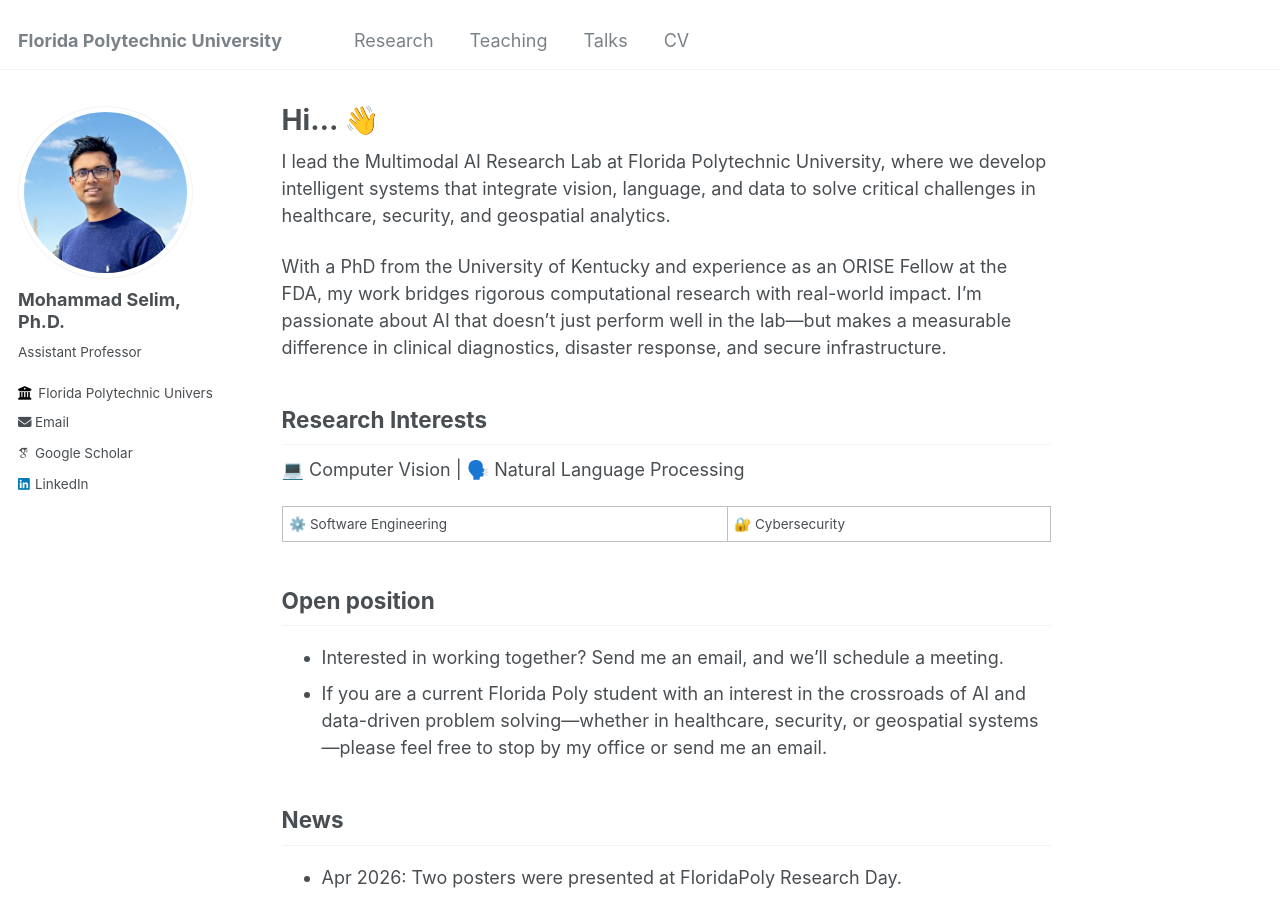
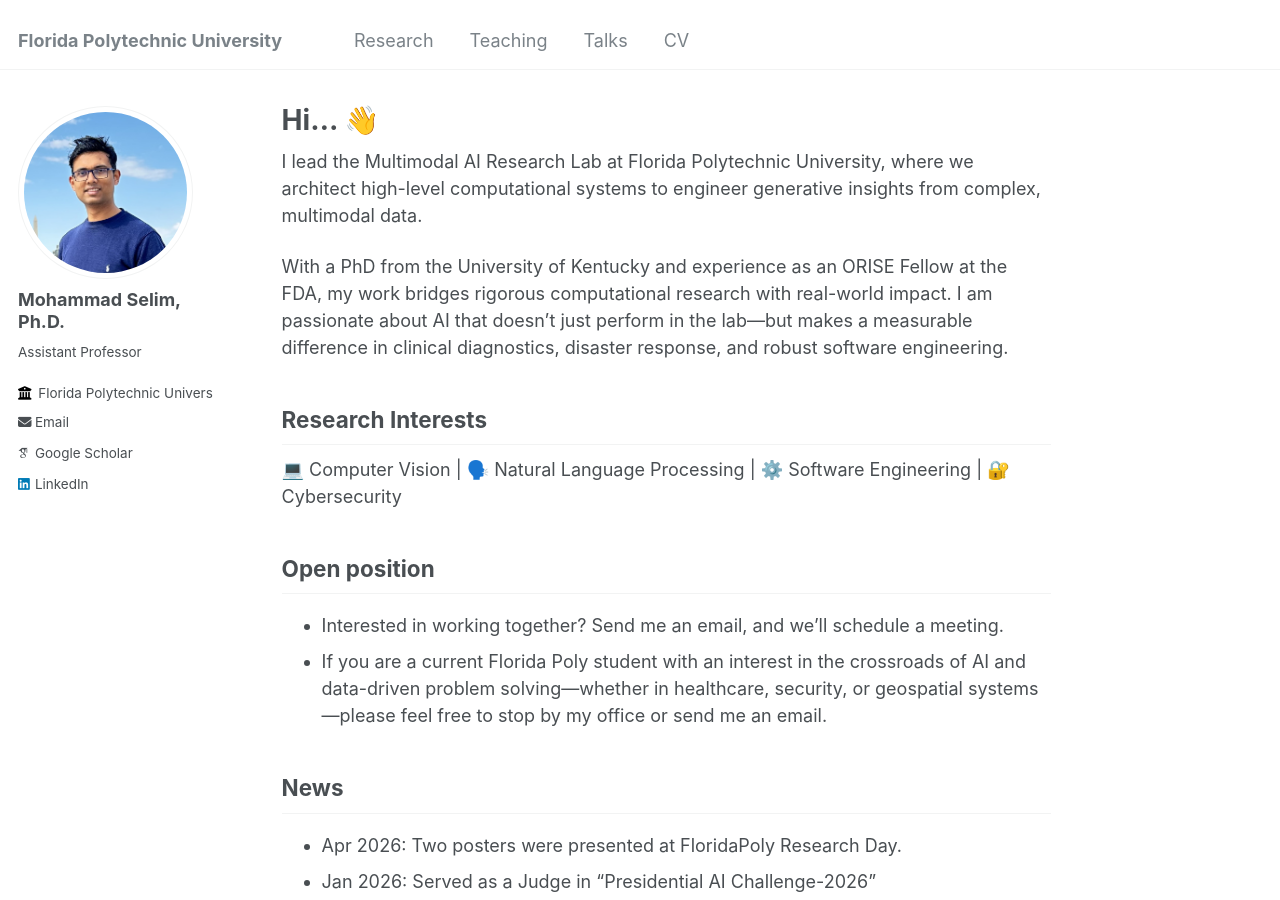
Before and after one commit to selimmd/selimmd.github.io, a Jekyll site: the page built from _pages/about.md, in a window 1280 px wide and 900 px high. Built offline with Jekyll 4.4.1, drawn with Linux system fonts in a browser that asks for light colours; some web fonts are replaced.

Commit message:
Update about.md

```diff
--- a/_pages/about.md
+++ b/_pages/about.md
@@ -8,14 +8,12 @@ redirect_from:
   - about.html
 ---
 
-I lead the Multimodal AI Research Lab at Florida Polytechnic University, where we develop intelligent systems that integrate vision, language, and data to solve critical challenges in healthcare, security, and geospatial analytics.
+I lead the Multimodal AI Research Lab at Florida Polytechnic University, where we architect high-level computational systems to engineer generative insights from complex, multimodal data.
 
-With a PhD from the University of Kentucky and experience as an ORISE Fellow at the FDA, my work bridges rigorous computational research with real-world impact. I'm passionate about AI that doesn't just perform well in the lab—but makes a measurable difference in clinical diagnostics, disaster response, and secure infrastructure.
+With a PhD from the University of Kentucky and experience as an ORISE Fellow at the FDA, my work bridges rigorous computational research with real-world impact. I am passionate about AI that doesn’t just perform in the lab—but makes a measurable difference in clinical diagnostics, disaster response, and robust software engineering.
 
 ## Research Interests
-💻 Computer Vision      |  🗣️ Natural Language Processing
-
-⚙️ Software Engineering |  🔐 Cybersecurity
+💻 Computer Vision |  🗣️ Natural Language Processing |  ⚙️ Software Engineering |  🔐 Cybersecurity
 
 
 <!--
```
